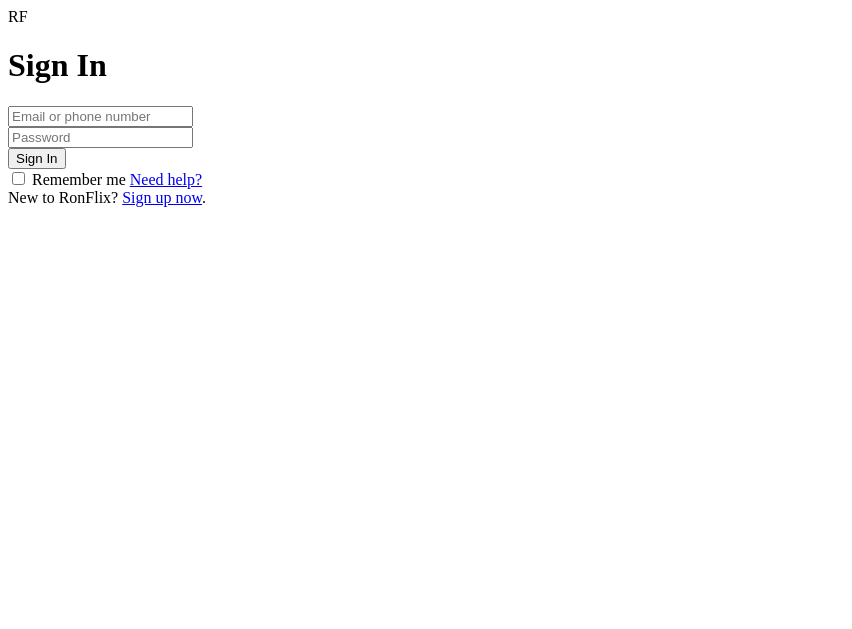
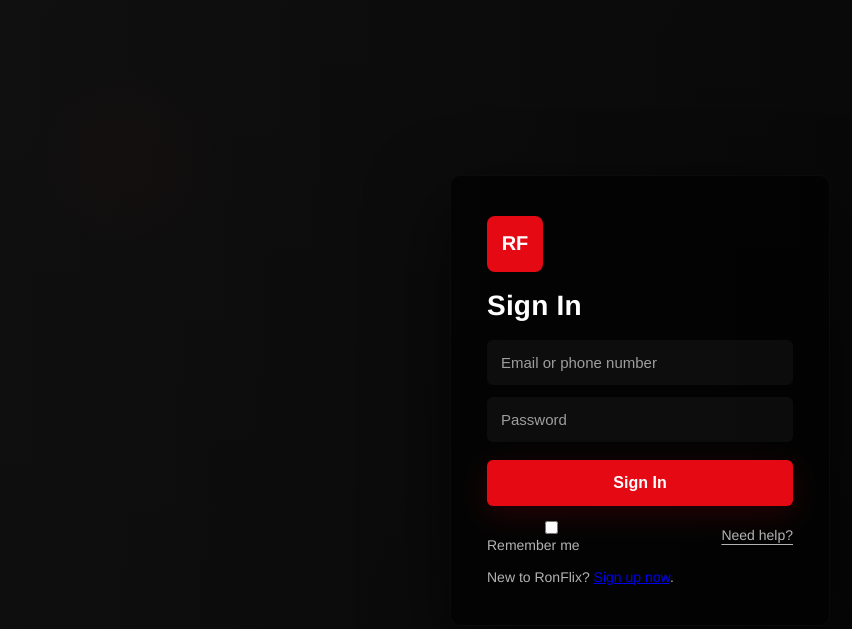
Before and after one commit to Hackerolley/Ronflix, a website with bundled scripts: page index.html in a window 1280 px wide. Shown: the whole page, without its empty margins (0-852 px from the left). Built offline with nearby package versions, Linux system fonts and the light colour scheme.

Commit message:
move entry point to root

```diff
--- a/index.html
+++ b/index.html
@@ -5,7 +5,7 @@
   <meta charset="utf-8" />
   <meta name="viewport" content="width=device-width,initial-scale=1" />
   <title>RonFlix — Sign In</title>
-  <link rel="stylesheet" href="./auth.css">
+  <link rel="stylesheet" href="./auth/auth.css">
 </head>
 <body>
   <div class="bg"></div>
```
